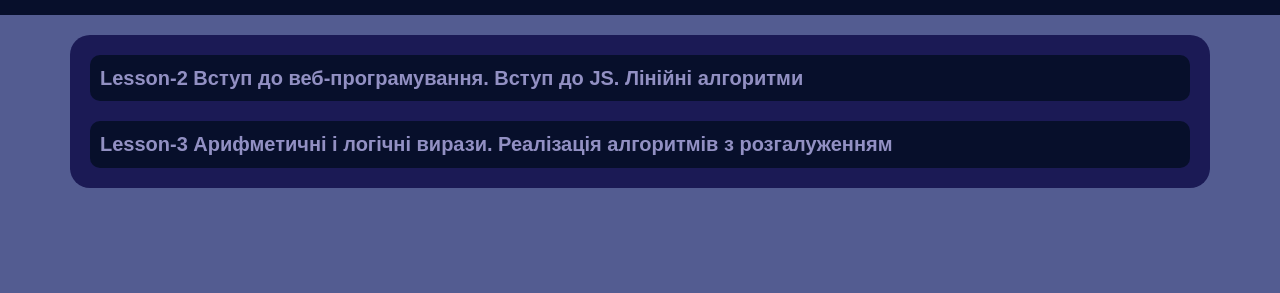
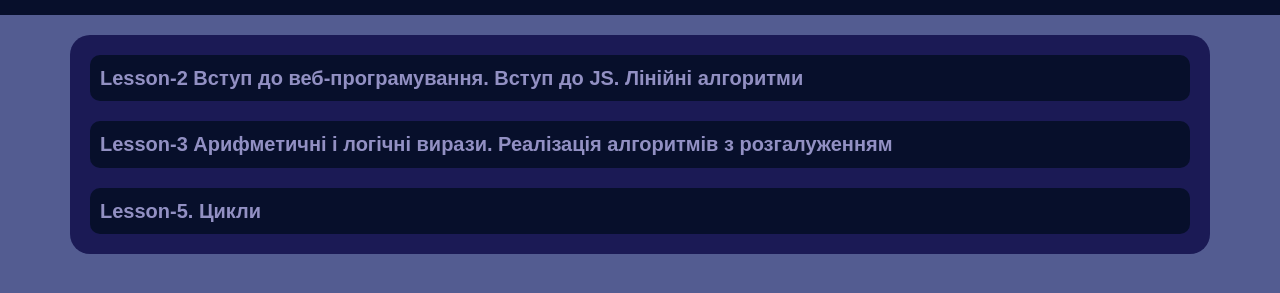
Before and after one commit to Yancevich/lessons_js, a plain HTML site: page index.html in a window 1280 px wide. Shown: the part 85-378 px from the top of the page. Drawn offline with Linux system fonts and the light colour scheme; a script that the page names is missing; a web font is replaced by a local one.

Commit message:
Add files via upload

```diff
--- a/index.html
+++ b/index.html
@@ -30,6 +30,11 @@
 							Lesson-3 Арифметичні і логічні вирази. Реалізація алгоритмів з розгалуженням
 						</a>
 					</li>
+					<li class="hw-list__item">
+						<a href="./lesson-5/index.html" class="hw-list__link">
+							Lesson-5. Цикли
+						</a>
+					</li>
 				</ol>
 			</div>
 
```
